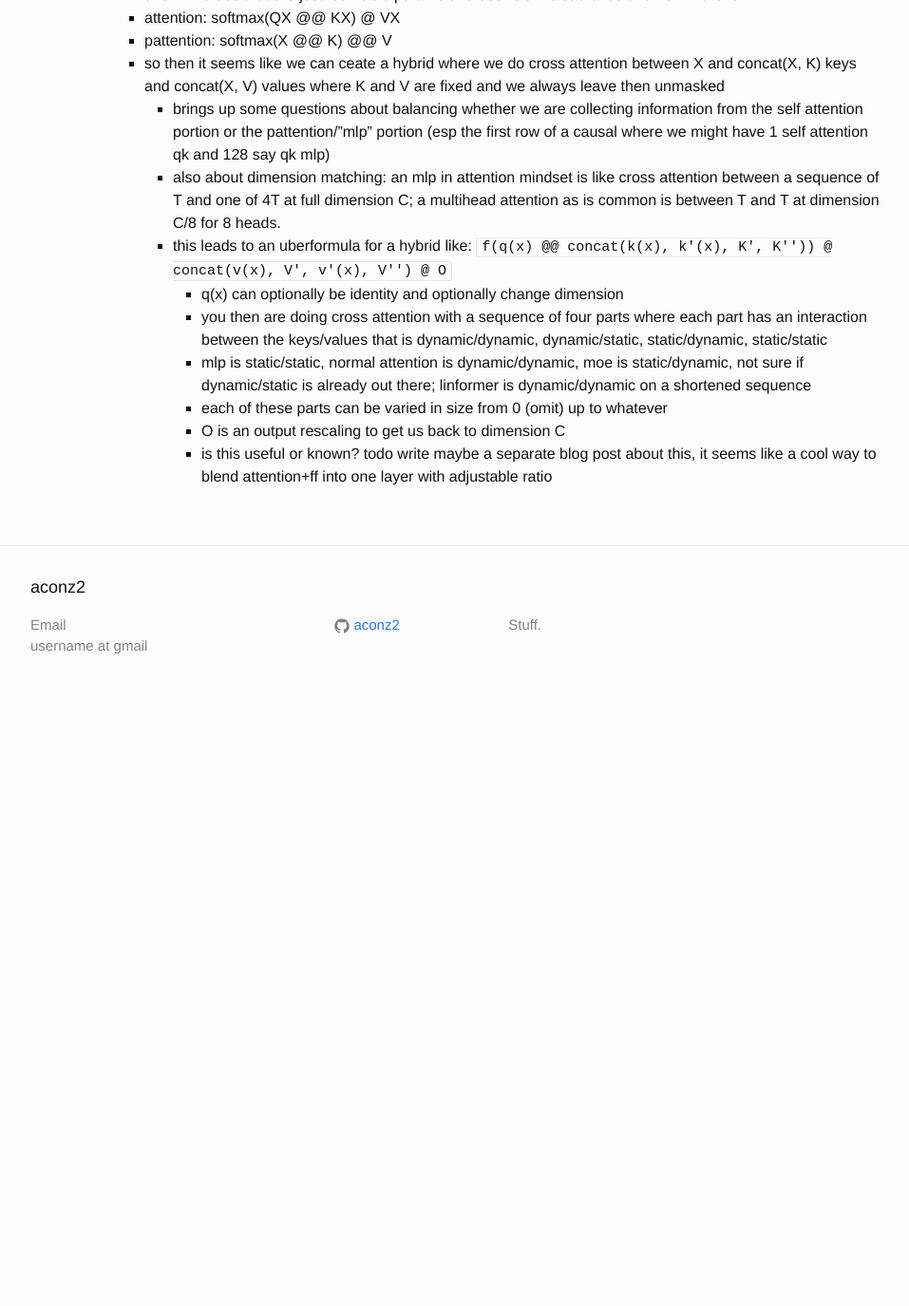
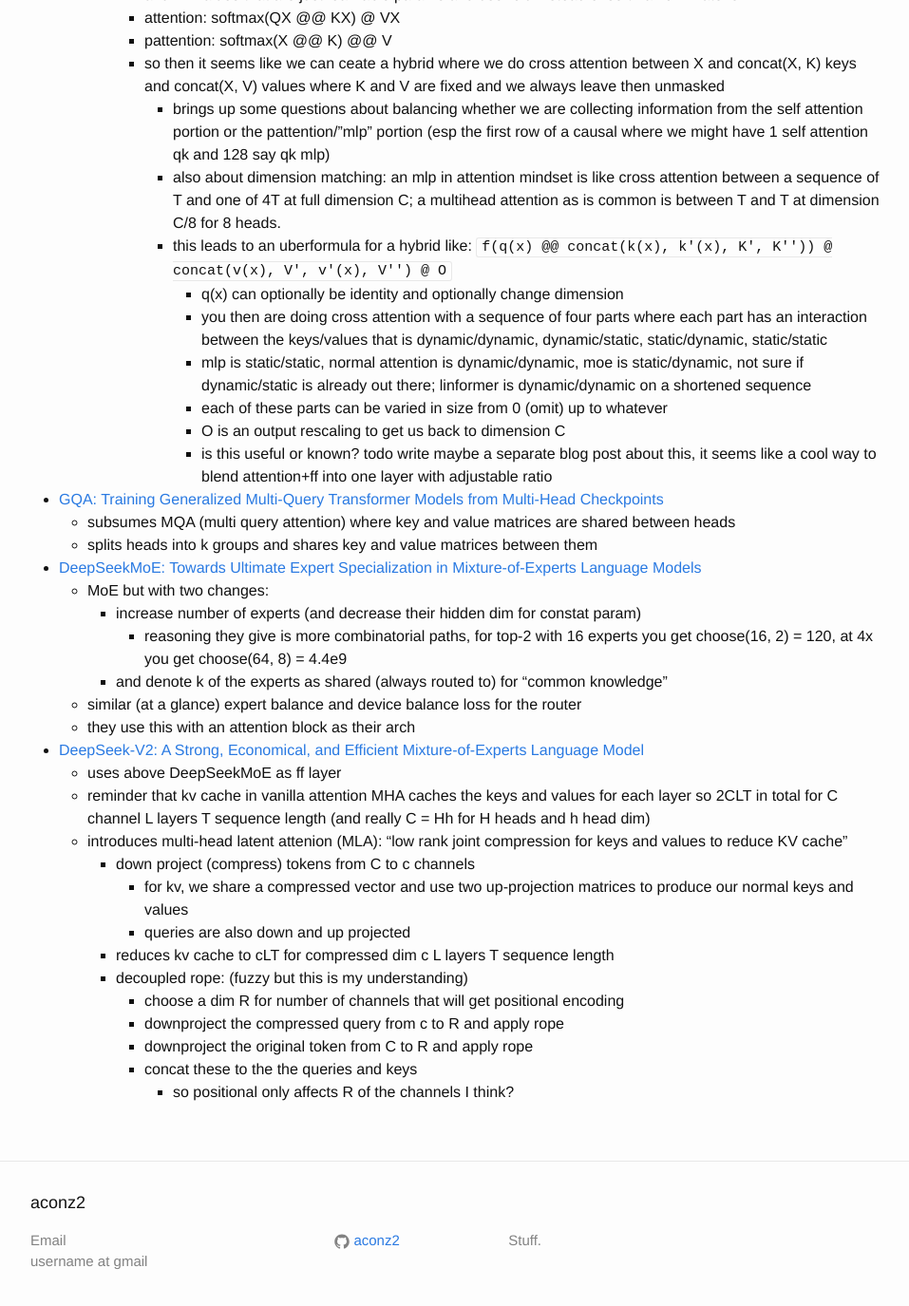
Before and after one commit to aconz2/aconz2.github.io, a Jekyll site: the page built from _posts/2024-07-03-Machine-Learning-Notes.md, in a window 1280 px wide and 1400 px high, scrolled down 18974 px. Shown: the top 1375 px of the window at 95% size, without its empty margins (158-1115 px from the left). Built offline with Jekyll 4.4.1, drawn with Linux system fonts in a browser that asks for light colours; before the commit the page ends 19726 px from its top, so only the background shows below that.

Commit message:
gqa and deepseekmoe/2

```diff
--- a/_posts/2024-07-03-Machine-Learning-Notes.md
+++ b/_posts/2024-07-03-Machine-Learning-Notes.md
@@ -303,7 +303,7 @@ From [this video](https://www.youtube.com/watch?v=luCBXCErkCs) I preferred it to
   * as in original BERT, when using as a fixed length embedding (for indexing/retreival), just takes the first token
     * can also use multiple tokens for multi vector retreival
   * they say they use varlen attention & rope from flash attention, but I don't think there is varlen with rotary in fa. there is with alibi which is cool
-* [Outrageously Large Neural Networks: The Sparsely-Gated Mixture-of-Experts Layer](https://arxiv.org/abs/1701.06538)
+* [Outrageously Large Neural Networks: The Sparsely-Gated Mixture-of-Experts Layer](https://arxiv.org/abs/1701.06538) (MoE)
   * want more parameters, but without blowing up compute; so a single evaluation should use some subset of the total parameters
   * softplus is a smoothed relu (always positive unlike gelu)
   * similar to a glu, mul(gate(x), expert(x))
@@ -350,3 +350,27 @@ From [this video](https://www.youtube.com/watch?v=luCBXCErkCs) I preferred it to
           * each of these parts can be varied in size from 0 (omit) up to whatever
           * O is an output rescaling to get us back to dimension C
           * is this useful or known? todo write maybe a separate blog post about this, it seems like a cool way to blend attention+ff into one layer with adjustable ratio
+* [GQA: Training Generalized Multi-Query Transformer Models from Multi-Head Checkpoints](https://arxiv.org/abs/2305.13245)
+  * subsumes MQA (multi query attention) where key and value matrices are shared between heads
+  * splits heads into k groups and shares key and value matrices between them
+* [DeepSeekMoE: Towards Ultimate Expert Specialization in Mixture-of-Experts Language Models](https://arxiv.org/abs/2401.06066)
+  * MoE but with two changes:
+    * increase number of experts (and decrease their hidden dim for constat param)
+      * reasoning they give is more combinatorial paths, for top-2 with 16 experts you get choose(16, 2) = 120, at 4x you get choose(64, 8) = 4.4e9
+    * and denote k of the experts as shared (always routed to) for "common knowledge"
+  * similar (at a glance) expert balance and device balance loss for the router
+  * they use this with an attention block as their arch
+* [DeepSeek-V2: A Strong, Economical, and Efficient Mixture-of-Experts Language Model](https://arxiv.org/abs/2405.04434)
+  * uses above DeepSeekMoE as ff layer
+  * reminder that kv cache in vanilla attention MHA caches the keys and values for each layer so 2CLT in total for C channel L layers T sequence length (and really C = Hh for H heads and h head dim)
+  * introduces multi-head latent attenion (MLA): "low rank joint compression for keys and values to reduce KV cache"
+    * down project (compress) tokens from C to c channels
+      * for kv, we share a compressed vector and use two up-projection matrices to produce our normal keys and values
+      * queries are also down and up projected
+    * reduces kv cache to cLT for compressed dim c L layers T sequence length
+    * decoupled rope: (fuzzy but this is my understanding)
+      * choose a dim R for number of channels that will get positional encoding
+      * downproject the compressed query from c to R and apply rope
+      * downproject the original token from C to R and apply rope
+      * concat these to the the queries and keys
+        * so positional only affects R of the channels I think?
```
